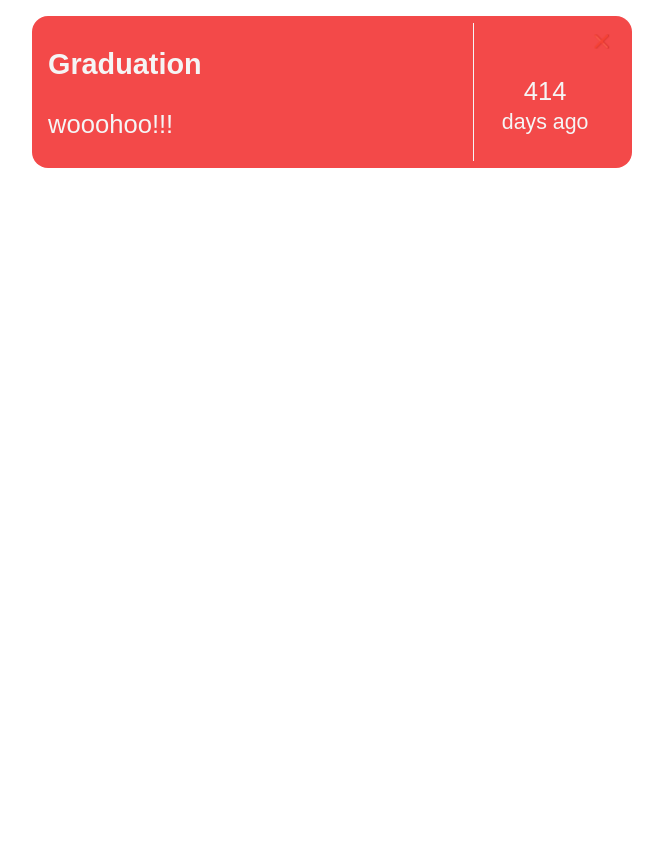
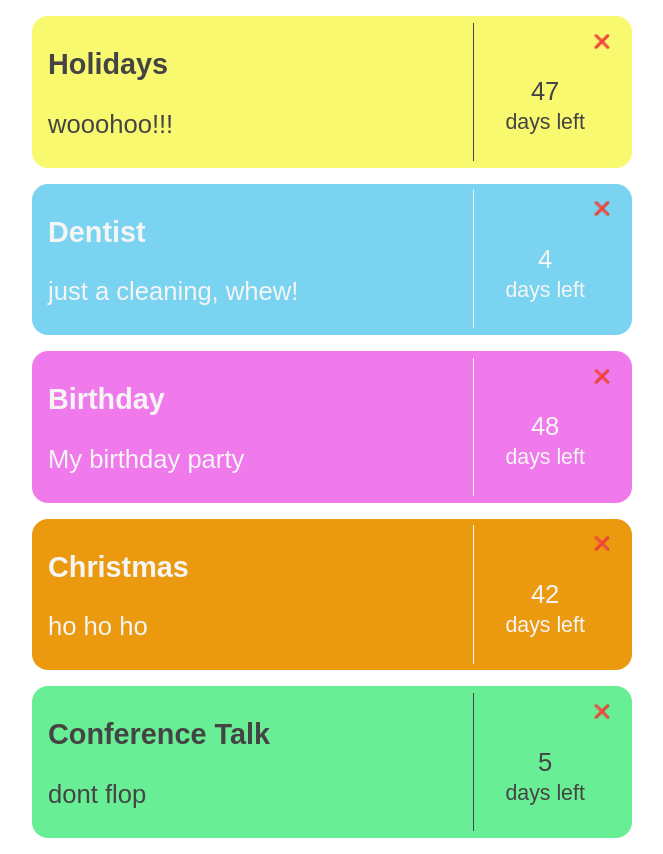
Before and after one commit to SydneyGoodwill/vue-countdown-starter, a Vue app: page / in a window 1280 px wide. Shown: the whole page, without its empty margins (308-971 px from the left). Before the commit the page ends 800 px from the top, so only its background shows below. Built offline with nearby package versions, Linux system fonts and the light colour scheme.

Commit message:
added changeContrast computed property to dynamically change font color based on event background color

```diff
--- a/src/components/Event.vue
+++ b/src/components/Event.vue
@@ -1,7 +1,11 @@
 <template>
 <article
-v-show="Math.sign(daysLeft) !== 1"
-:style="{ background: event.background}">
+v-show="Math.sign(daysLeft) !== -1"
+:style="{
+  background: event.background,
+  color: changeContrast ? '#454444' : 'whitesmoke',
+}"
+>
   <div class="data">
     <h3 class="name">{{ event.name }}</h3>
     <p class="details">{{ event.details }}</p>
@@ -31,9 +35,12 @@ export default {
       const dayOrDays = this.daysLeft === 1 ? "day " : "days ";
       const leftOrAgo = Math.sign(this.daysLeft) != -1 ? "left" : "ago";
       return dayOrDays + leftOrAgo;
-
     },
-  }
+    changeContrast() {
+      const lowContrastBackgrounds = ["#f9f970", "#68EE94"];
+      return lowContrastBackgrounds.includes(this.event.background)
+    }
+  },
 };
 </script>
 
```
